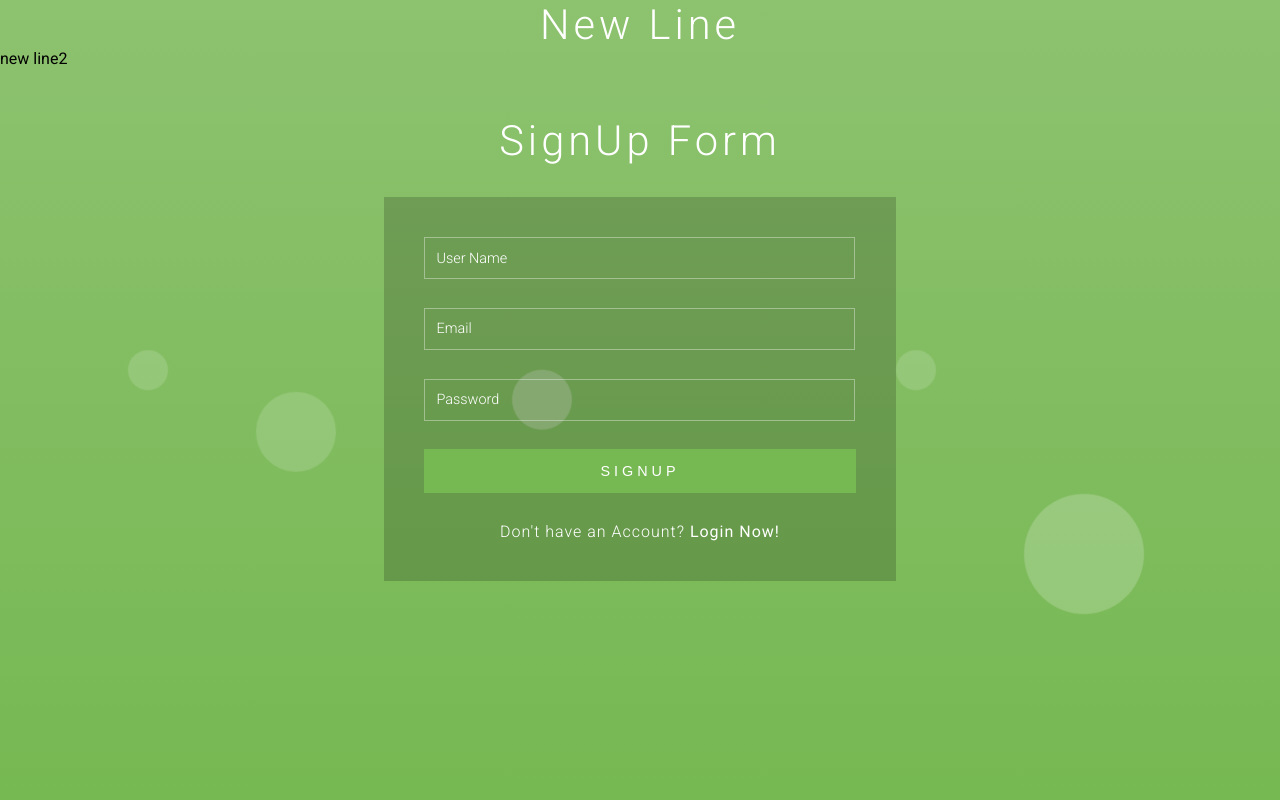
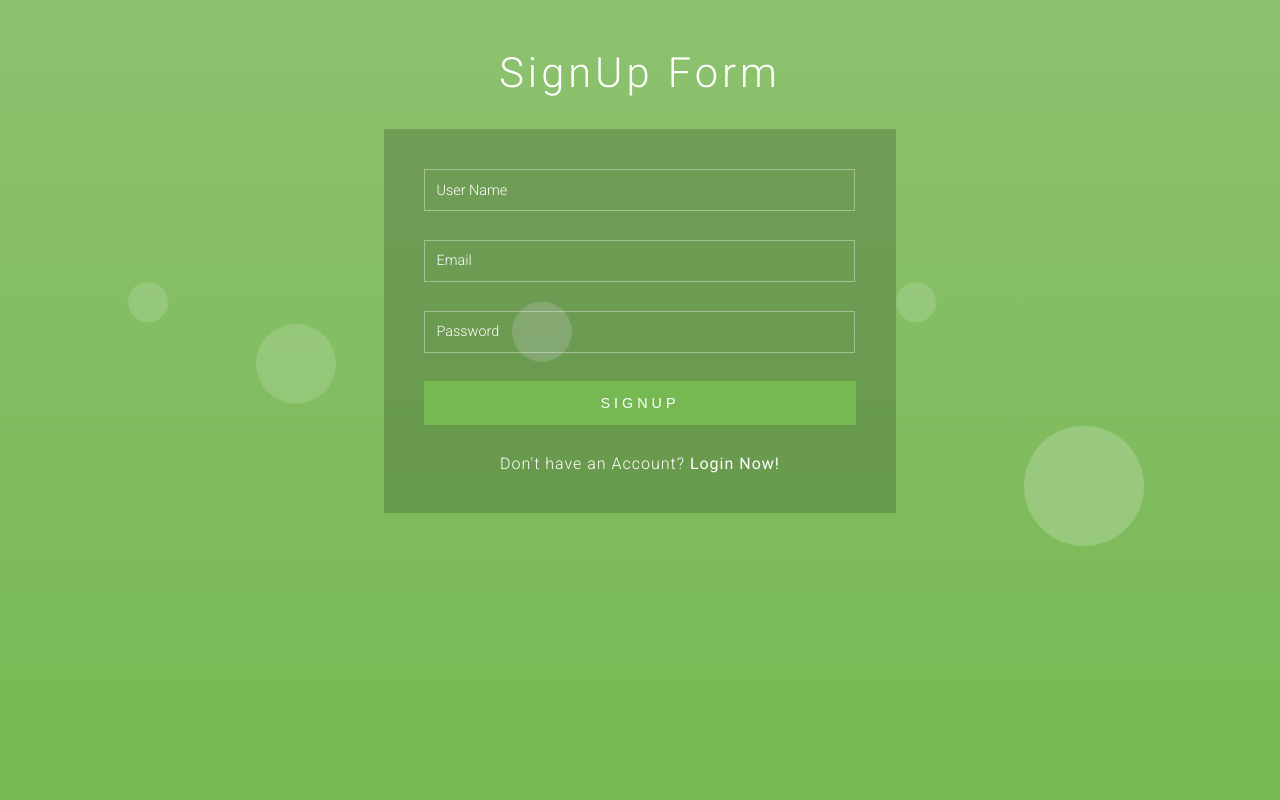
Before and after one commit to yeasin906/Rikshaw, a Django app: page / in a window 1280 px wide. Run offline with Django 5.2, Linux system fonts and the light colour scheme.

Commit message:
4th commit

```diff
--- a/templates/signup.html
+++ b/templates/signup.html
@@ -778,8 +778,7 @@ input.checkbox:checked:after {
 <!-- //web font -->
 </head>
 <body>
-<h1>new line</h1>
-<h2>new line2</h2>
+
 	<!-- main -->
 	<div class="main-w3layouts wrapper">
 		<h1>SignUp Form</h1>
@@ -792,7 +791,7 @@ input.checkbox:checked:after {
 					<input class="text" type="password" name="password" placeholder="Password" required="">
 					<input type="submit" value="SIGNUP">
 				</form>
-				<p>Don't have an Account? <a href="#"> Login Now!</a></p>
+				<p>Don't have an Account? <a href="{% url 'login'%}"> Login Now!</a></p>
 			</div>
 		</div>
 
```
